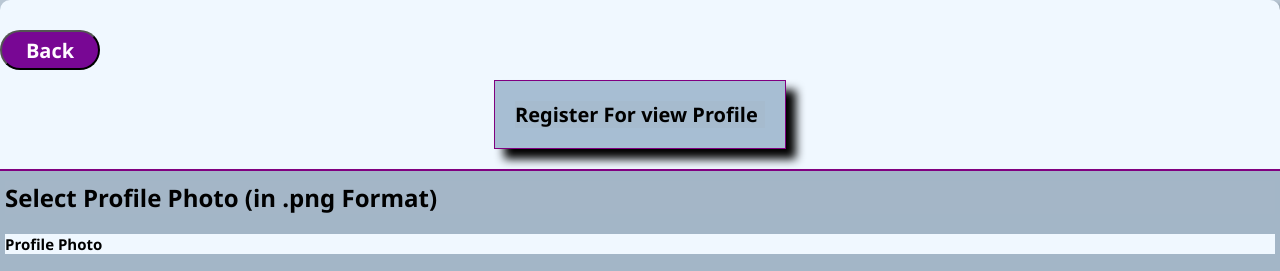
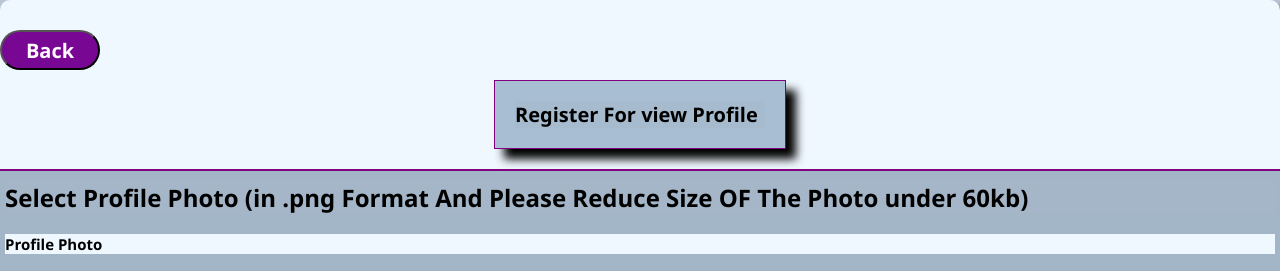
Before and after one commit to Anand-ptl/Student-Corner, a plain HTML site: page register.html in a window 1280 px wide. Shown: the top 271 px of the page. Drawn offline with Linux system fonts and the light colour scheme.

Commit message:
third comment

```diff
--- a/register.html
+++ b/register.html
@@ -15,7 +15,10 @@
         </div>
 
         <div class="details">
-          <h2>Select Profile Photo (in .png Format)</h2>
+          <h2>
+            Select Profile Photo (in .png Format And Please Reduce Size OF The
+            Photo under 60kb)
+          </h2>
           <label class="a">Profile Photo</label>
           <img src="" alt="Profile" />
           <input type="file" id="profilePic" accept="image/*" />
```
Also changed, not shown: photo.html (+2 -1 lines), save.html (+1 -1 lines).
